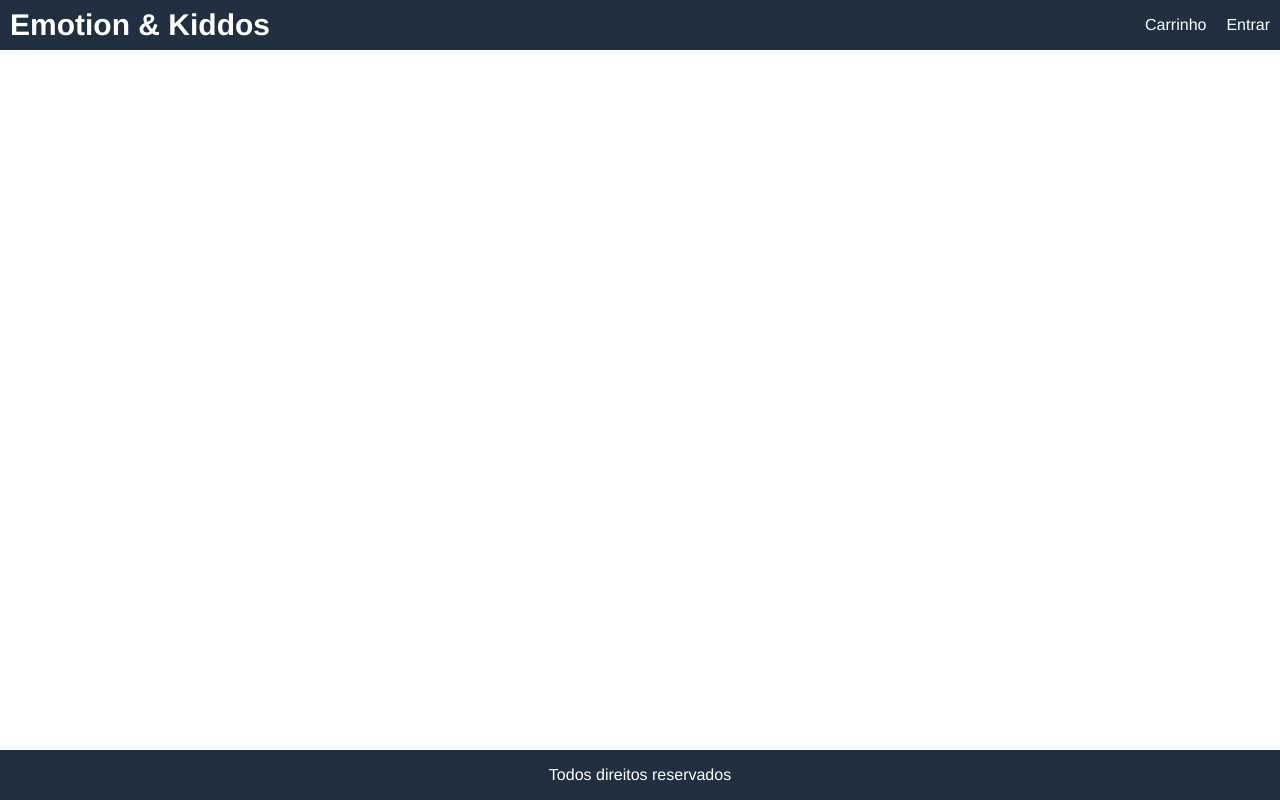
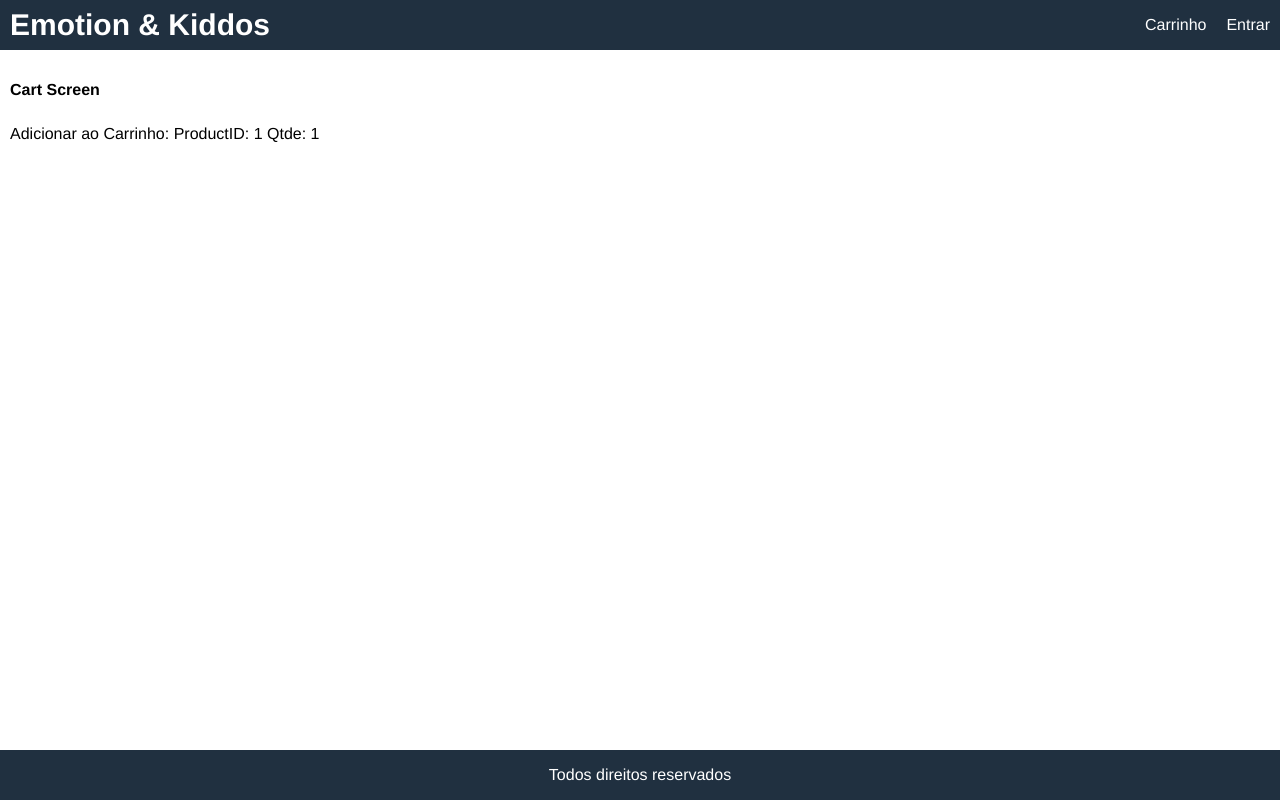
Before and after one commit to patifeg/emotion-kiddos, a React (Create React App) app in the folder frontend/: page /cart/1 in a window 1280 px wide. Built offline with nearby package versions, Linux system fonts and the light colour scheme.

Commit message:
Criando tela de carrinho de compras

```diff
--- a/frontend/src/App.js
+++ b/frontend/src/App.js
@@ -1,7 +1,9 @@
 import React from 'react';
 import { BrowserRouter, Route, Routes } from 'react-router-dom';
+import CartScreen from './screens/CartScreen';
 import HomeScreen from './screens/HomeScreen';
 import ProductScreen from './screens/ProductScreen';
+
 
 function App() {
     return (
@@ -18,6 +20,7 @@ function App() {
                 </header>
                 <main>
                     <Routes>
+                        <Route path="/cart/:id" element={<CartScreen />} />
                         <Route path="/product/:id" element={<ProductScreen />}></Route>
                         <Route path="/" element={<HomeScreen />} exact></Route>
                     </Routes>
--- a/frontend/src/index.css
+++ b/frontend/src/index.css
@@ -80,6 +80,9 @@ li {
     margin-top: 1rem;
 }
 
+input,
+select,
+textarea,
 button {
     padding: 1rem;
     border-radius: 0.5rem;
@@ -88,10 +91,16 @@ button {
     font-family: Helvetica, Arial, sans-serif;
     -webkit-font-smoothing: antialiased;
     -moz-osx-font-smoothing: grayscale;
+}
+
+button {
     background-color: #f8f8f8;
     cursor: pointer;
 }
 
+input:hover,
+select:hover,
+textarea:hover,
 button:hover {
     border: 0.1rem #404040 solid;
 }
--- /dev/null
+++ b/frontend/src/screens/CartScreen.js
@@ -0,0 +1,21 @@
+import React from 'react';
+import { useLocation, useParams } from 'react-router-dom';
+
+export default function CartScreen(props) {
+    /*const { id } = useParams();
+    const productId = id;
+    const qtde = props.location.search ? Number(props.location.search.split('=')[1]) : 1;*/
+
+    const params = useParams();
+    const productId = params.id;
+    const { search } = useLocation();
+    const qtdeInUrl = new URLSearchParams(search).get('qtde');
+    const qtde = qtdeInUrl ? Number(qtdeInUrl) : 1;
+
+    return (
+        <div>
+            <h1>Cart Screen</h1>
+            <p>Adicionar ao Carrinho: ProductID: {productId} Qtde: {qtde}</p>
+        </div>
+    );
+}
--- a/frontend/src/screens/ProductScreen.js
+++ b/frontend/src/screens/ProductScreen.js
@@ -1,6 +1,6 @@
-import React, { useEffect } from 'react';
+import React, { useEffect, useState } from 'react';
 import { useDispatch, useSelector } from 'react-redux';
-import { Link, useParams } from "react-router-dom";
+import { Link, useNavigate, useParams } from "react-router-dom";
 import { detailsProduct } from '../actions/productActions';
 import LoadingBox from '../components/LoadingBox';
 import MessageBox from '../components/MessageBox';
@@ -8,14 +8,21 @@ import Rating from '../components/Rating';
 
 export default function ProductScreen(props) {
     const dispatch = useDispatch();
+    const navigate = useNavigate();
     const { id } = useParams();
     const productId = id;
+    const [qtde, setQtde] = useState(1);
     const productDetails = useSelector(state => state.productDetails);
     const { loading, error, product } = productDetails;
 
     useEffect(() => {
         dispatch(detailsProduct(productId));
     }, [dispatch, productId]);
+
+    const addToCartHandler = () => {
+        /*history.push(`/cart/${productId}?qtde={qtde}`);*/
+        navigate(`/cart/${productId}?qtde=${qtde}`);
+    }
 
     return (
         <div>
@@ -71,9 +78,29 @@ export default function ProductScreen(props) {
                                             </div>
                                         </div>
                                     </li>
-                                    <li>
-                                        <button className="primary block">Adicionar ao Carrinho</button>
-                                    </li>
+                                    {
+                                        product.countInStock > 0 && (
+                                            <>
+                                                <li>
+                                                    <div className='row'>
+                                                        <div>Qtde</div>
+                                                        <div>
+                                                            <select value={qtde} onChange={e => setQtde(e.target.value)}>
+                                                                {[...Array(product.countInStock).keys()].map(
+                                                                    x => (
+                                                                        <option key={x + 1} value={x + 1}>{x + 1}</option>
+                                                                    )
+                                                                )}
+                                                            </select>
+                                                        </div>
+                                                    </div>
+                                                </li>
+                                                <li>
+                                                    <button onClick={addToCartHandler} className="primary block">Adicionar ao Carrinho</button>
+                                                </li>
+                                            </>
+                                        )
+                                    }
                                 </ul>
                             </div>
                         </div>
@@ -81,6 +108,5 @@ export default function ProductScreen(props) {
                 </div>
             )}
         </div>
-
     );
 }
```
